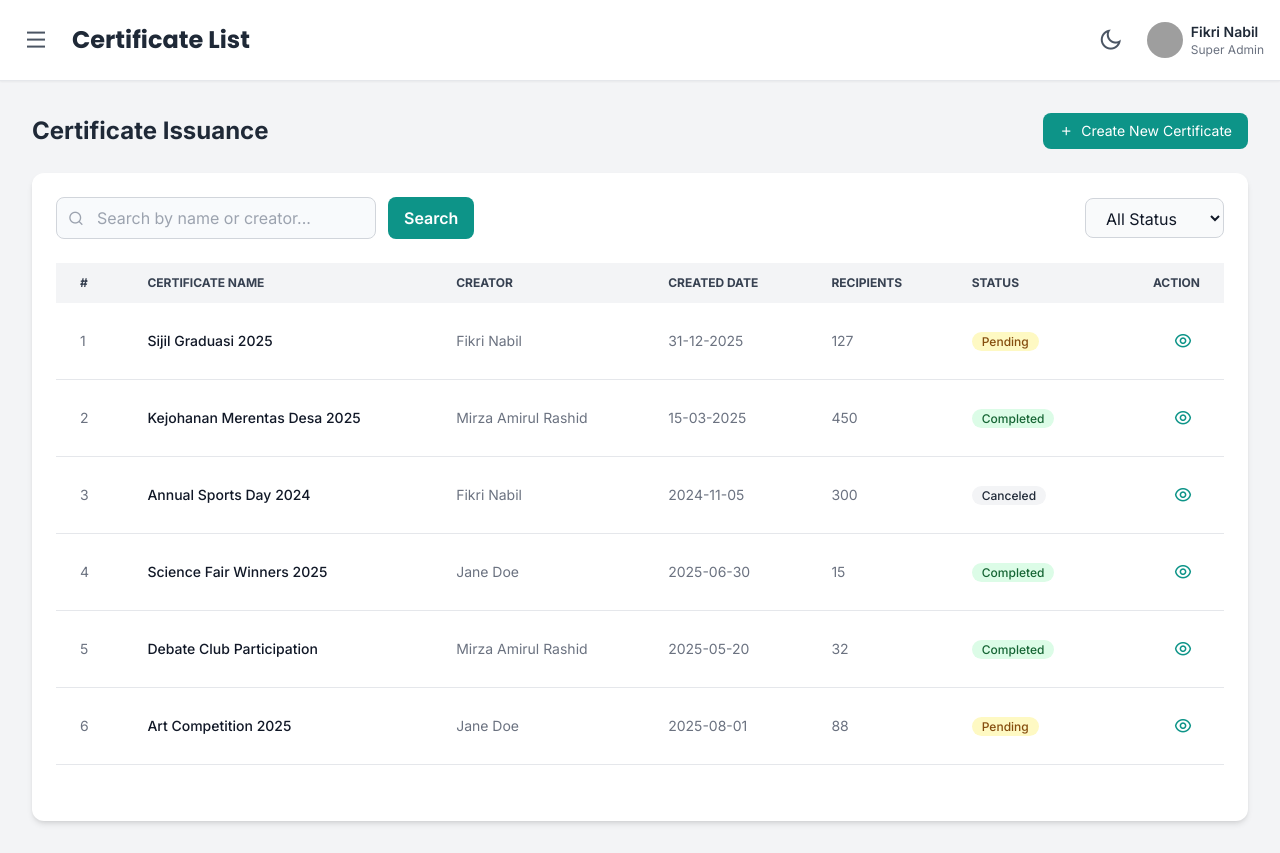
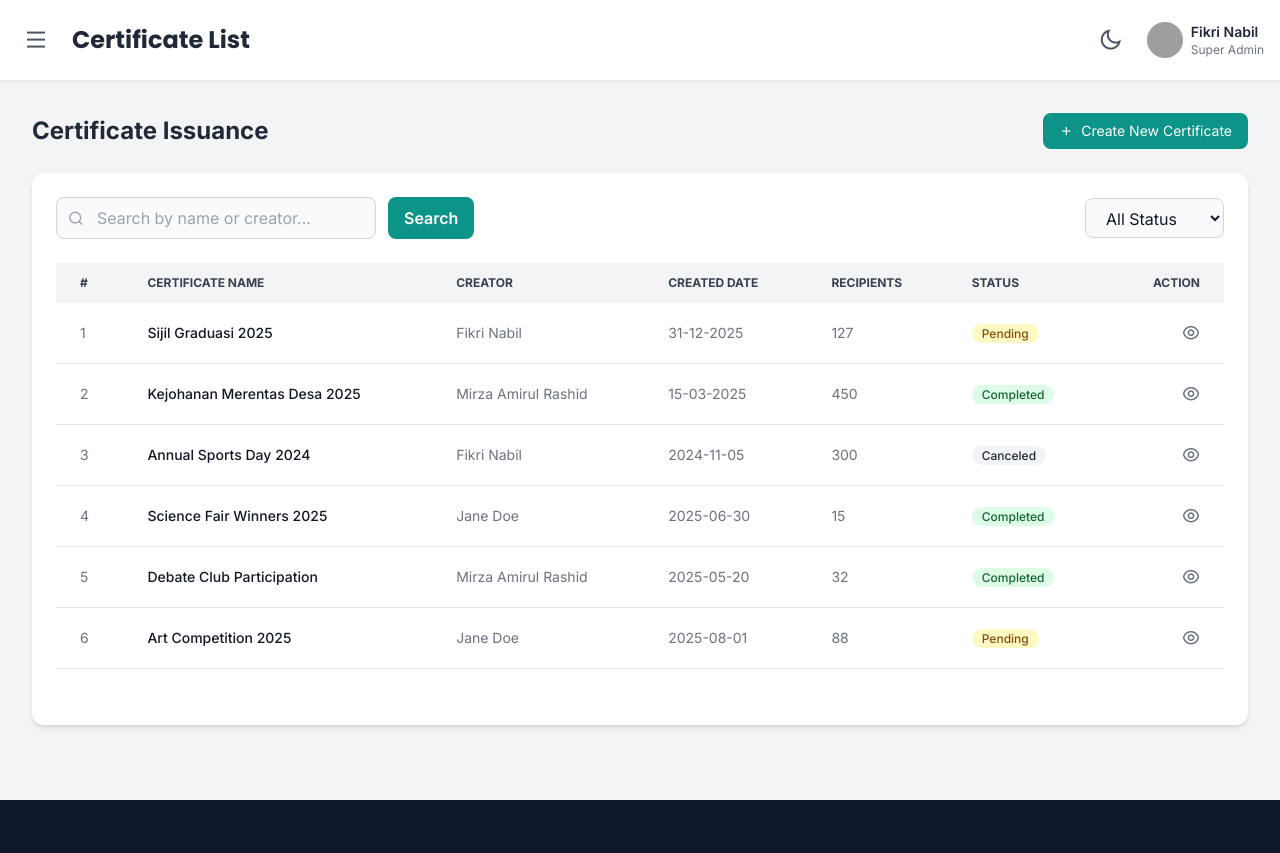
Before and after one commit to webappstudio-my/mysertifico, a React (Vite) app: page /bo/certificate-list in a window 1280 px wide. After the commit the page ends 800 px from the top, so only its background shows below. Built offline with nearby package versions, Linux system fonts and the light colour scheme; grey boxes are pictures that could not be loaded.

Commit message:
changed link to view certificate batch page

```diff
--- a/src/pages/bo/BoCertificateList.jsx
+++ b/src/pages/bo/BoCertificateList.jsx
@@ -172,9 +172,14 @@ const BoCertificateList = () => {
                                                                 </span>
                                                             </td>
                                                             <td className="px-6 py-4 text-right">
-                                                                <a href={`#view-certificate-batch?id=${cert.id}`} className="font-medium text-primary hover:text-primary-dark p-2 rounded-md hover:bg-gray-100 dark:hover:bg-gray-700 inline-block">
+                                                                <Link
+                                                                    to="/bo/view-certificate-batch"
+                                                                >
                                                                     <i className="ri-eye-line text-lg"></i>
-                                                                </a>
+                                                                </Link>
+                                                                {/*<a href={`#view-certificate-batch?id=${cert.id}`} className="font-medium text-primary hover:text-primary-dark p-2 rounded-md hover:bg-gray-100 dark:hover:bg-gray-700 inline-block">
+                                                                    <i className="ri-eye-line text-lg"></i>
+                                                                </a>*/}
                                                             </td>
                                                         </tr>
                                                     );
```
